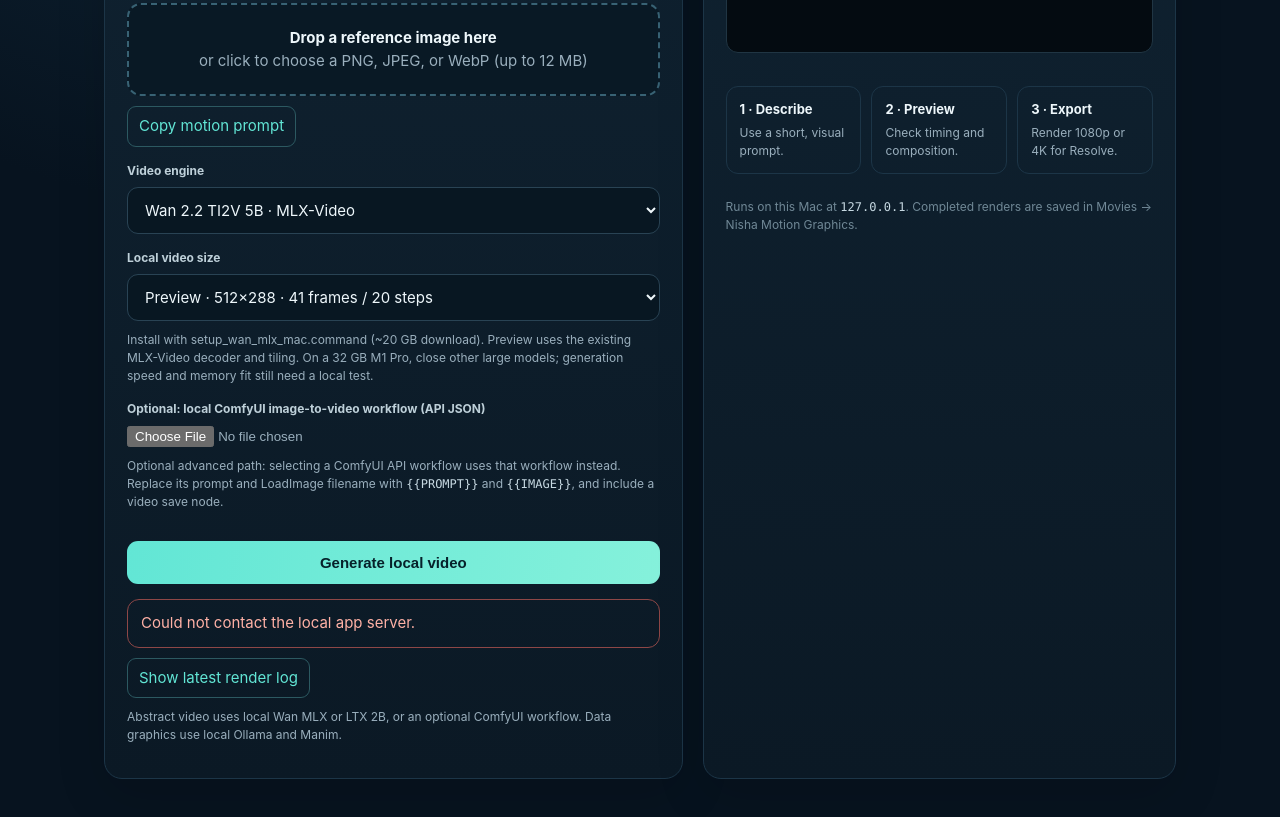
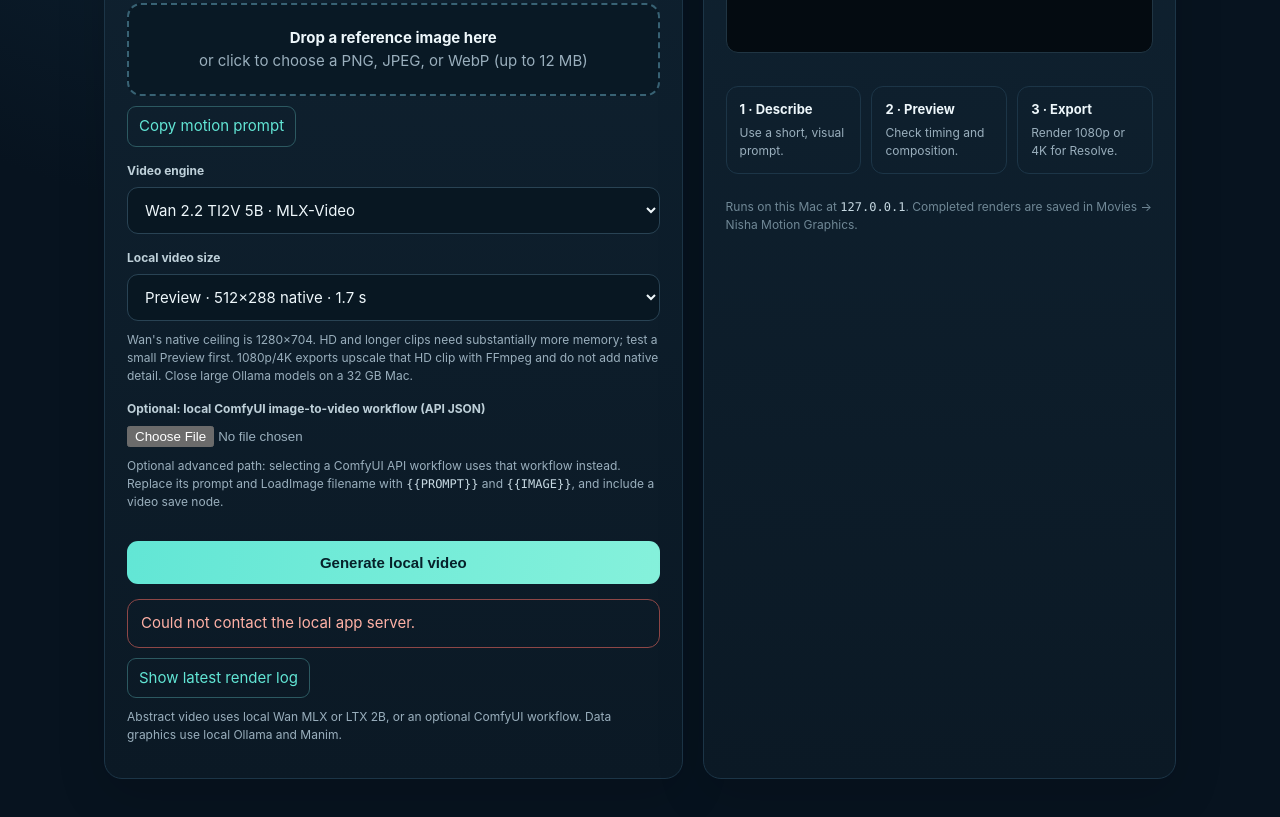
Before and after one commit to nishatoma/motion-studio-macos, a plain HTML site: page web/index.html in a window 1280 px wide. Shown: the part 630-1447 px from the top of the page. Drawn offline with Linux system fonts and the light colour scheme; no server answers.

Commit message:
Add Wan native HD and 1080p/4K upscale presets

```diff
--- a/web/index.html
+++ b/web/index.html
@@ -54,7 +54,13 @@
 <script>
 const $=id=>document.getElementById(id);let busy=false,latestCompletedJobId=null,latestLogUrl=null,latestLogText="",referenceFile=null,referenceUrl=null,mode="abstract",health=null;
 function showStatus(text,kind=""){const el=$("status");el.textContent=text;el.className="status "+kind}
-function updateVideoBackend(){const wan=$("videoBackend").value==="wan",select=$("videoPreset");select.innerHTML=wan?'<option value="preview">Preview · 512×288 · 41 frames / 20 steps</option><option value="detail">Detail · 768×448 · 49 frames / 40 steps</option>':'<option value="compatibility">Mac compatibility · FP32 · 512×320 · 49 frames</option><option value="preview">Preview · 768×448 · 49 frames / 24 fps</option><option value="detail">Detail · 1024×576 · 73 frames / 24 fps</option>';$("engineHint").textContent=wan?"Install with setup_wan_mlx_mac.command (~20 GB download). Preview uses the existing MLX-Video decoder and tiling. On a 32 GB M1 Pro, close other large models; generation speed and memory fit still need a local test.":"Install with setup_ltx_mac.command. If a clip is gray, Mac compatibility uses FP32 at a smaller size as a diagnostic." ;showMode(mode)}
+function updateVideoBackend(){
+  const wan=$("videoBackend").value==="wan",select=$("videoPreset"),old=select.value;
+  select.innerHTML=wan?'<option value="preview">Preview · 512×288 native · 1.7 s</option><option value="detail">Detail · 768×448 native · 2 s</option><option value="hd">HD · 1280×704 native · 2 s (experimental on 32 GB)</option><option value="hd_3s">HD · 1280×704 native · 3 s (high memory)</option><option value="1080p">1080p export · upscale from HD · 2 s</option><option value="1080p_3s">1080p export · upscale from HD · 3 s</option><option value="4k">4K export · upscale from HD · 2 s</option><option value="4k_3s">4K export · upscale from HD · 3 s</option>':'<option value="compatibility">Mac compatibility · FP32 · 512×320 · 49 frames</option><option value="preview">Preview · 768×448 · 49 frames / 24 fps</option><option value="detail">Detail · 1024×576 · 73 frames / 24 fps</option>';
+  if([...select.options].some(option=>option.value===old))select.value=old;
+  $("engineHint").textContent=wan?"Wan's native ceiling is 1280×704. HD and longer clips need substantially more memory; test a small Preview first. 1080p/4K exports upscale that HD clip with FFmpeg and do not add native detail. Close large Ollama models on a 32 GB Mac.":"Install with setup_ltx_mac.command. If a clip is gray, Mac compatibility uses FP32 at a smaller size as a diagnostic.";
+  showMode(mode)
+}
 $("videoBackend").addEventListener("change",updateVideoBackend);
 function showMode(value){mode=value;$("abstractFields").hidden=value!=="abstract";$("graphicsFields").hidden=value!=="graphics";$("abstractTab").setAttribute("aria-pressed",String(value==="abstract"));$("graphicsTab").setAttribute("aria-pressed",String(value==="graphics"));if(health&&!busy){const wan=$("videoBackend").value==="wan",ready=wan?health.wan:health.ltx,setup=wan?"setup_wan_mlx_mac.command":"setup_ltx_mac.command";showStatus(value==="abstract"?(ready?(wan?"Wan MLX ready. Drop a first frame to generate video.":"Local LTX 2B ready. Drop a first frame to generate video."):"Run "+setup+" for this local engine."):(health.manim&&health.models.length?"Ollama and Manim ready.":"Open Ollama and install Manim for data graphics."),value==="abstract"&&ready||value==="graphics"&&health.manim&&health.models.length?"ok":"")}}
 $("abstractTab").addEventListener("click",()=>showMode("abstract"));$("graphicsTab").addEventListener("click",()=>showMode("graphics"));
```
